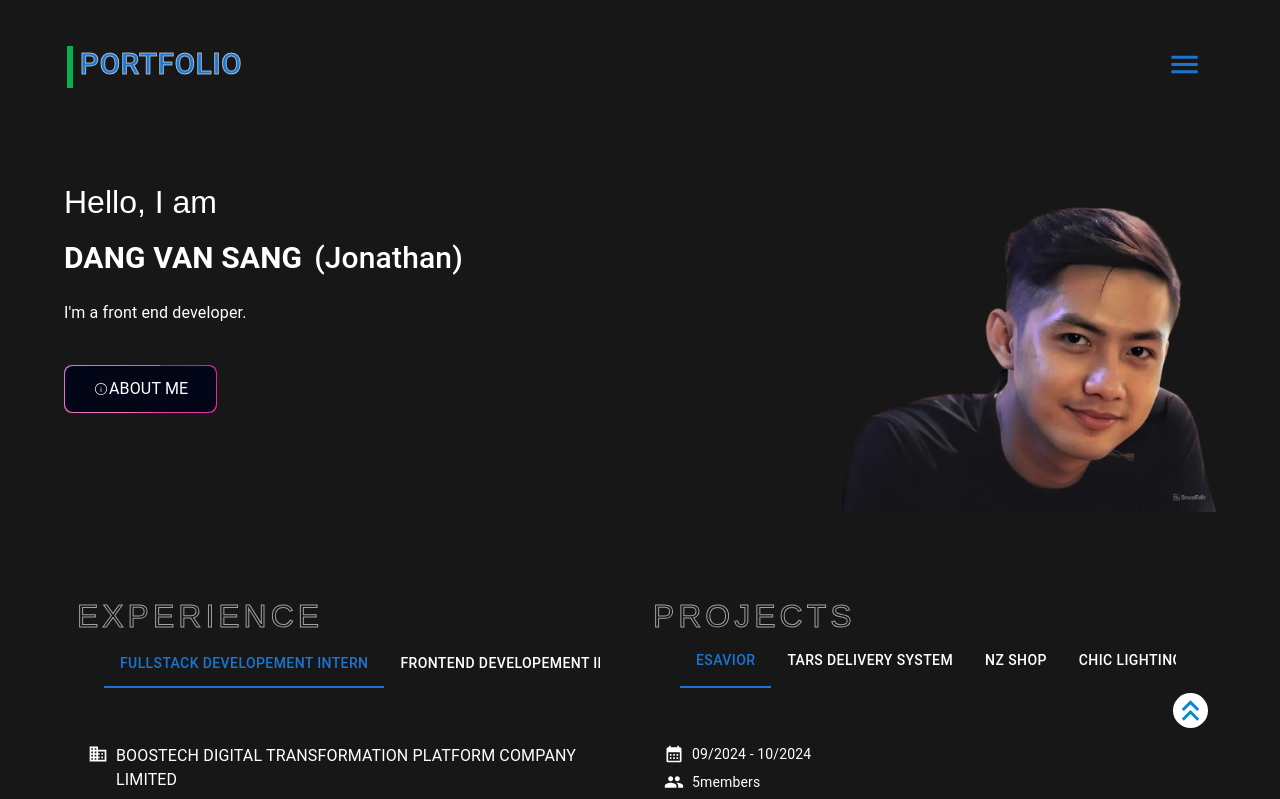
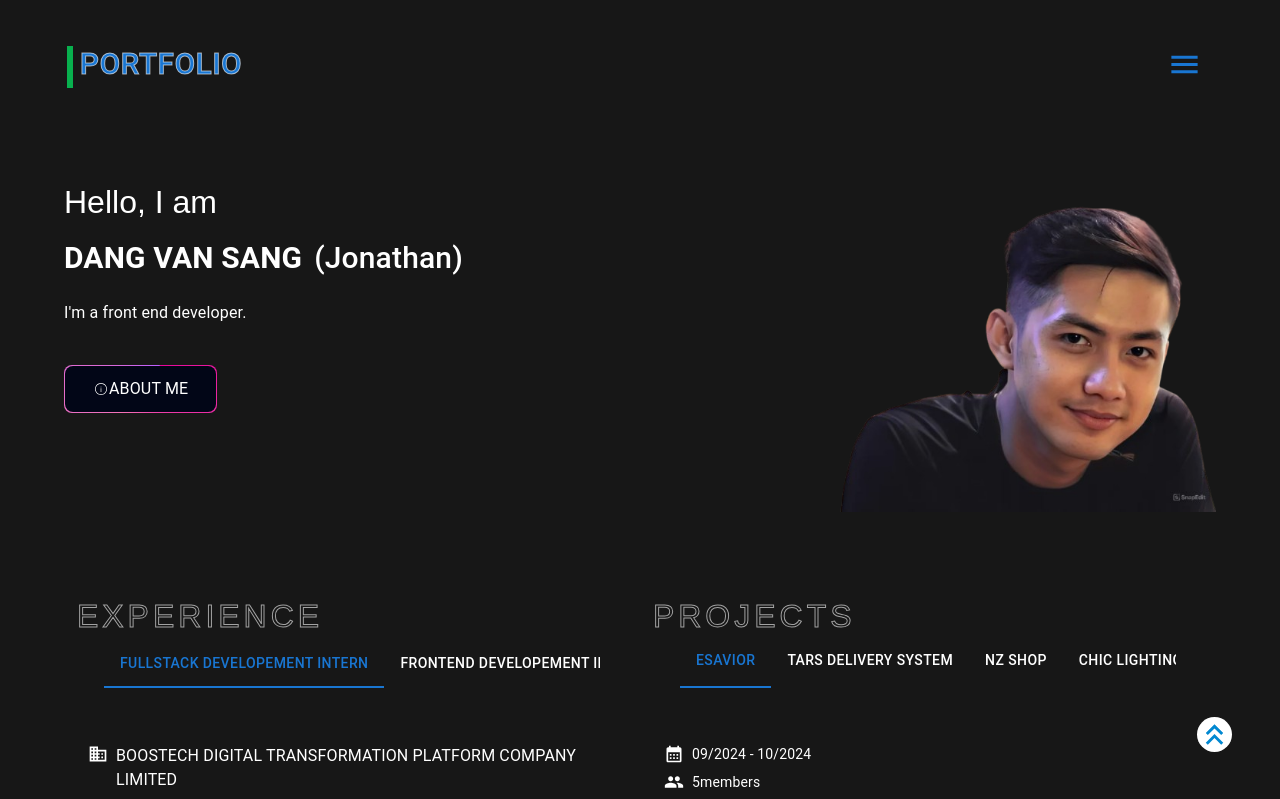
Before and after one commit to Sangdang2203/portfolio, a Next.js app: page / in a window 1280 px wide. Shown: the top 799 px of the page. Built offline with nearby package versions, Linux system fonts and the light colour scheme.

Commit message:
Update BackButton.tsx

```diff
--- a/src/components/BackButton.tsx
+++ b/src/components/BackButton.tsx
@@ -24,7 +24,7 @@ export default function BackButton() {
   }
   return (
     <>
-      <IconButton sx={{ p: 4 }} onClick={() => scrollToTop(200)}>
+      <IconButton onClick={() => scrollToTop(200)}>
         <KeyboardDoubleArrowUp
           color="info"
           fontSize="large"
```
